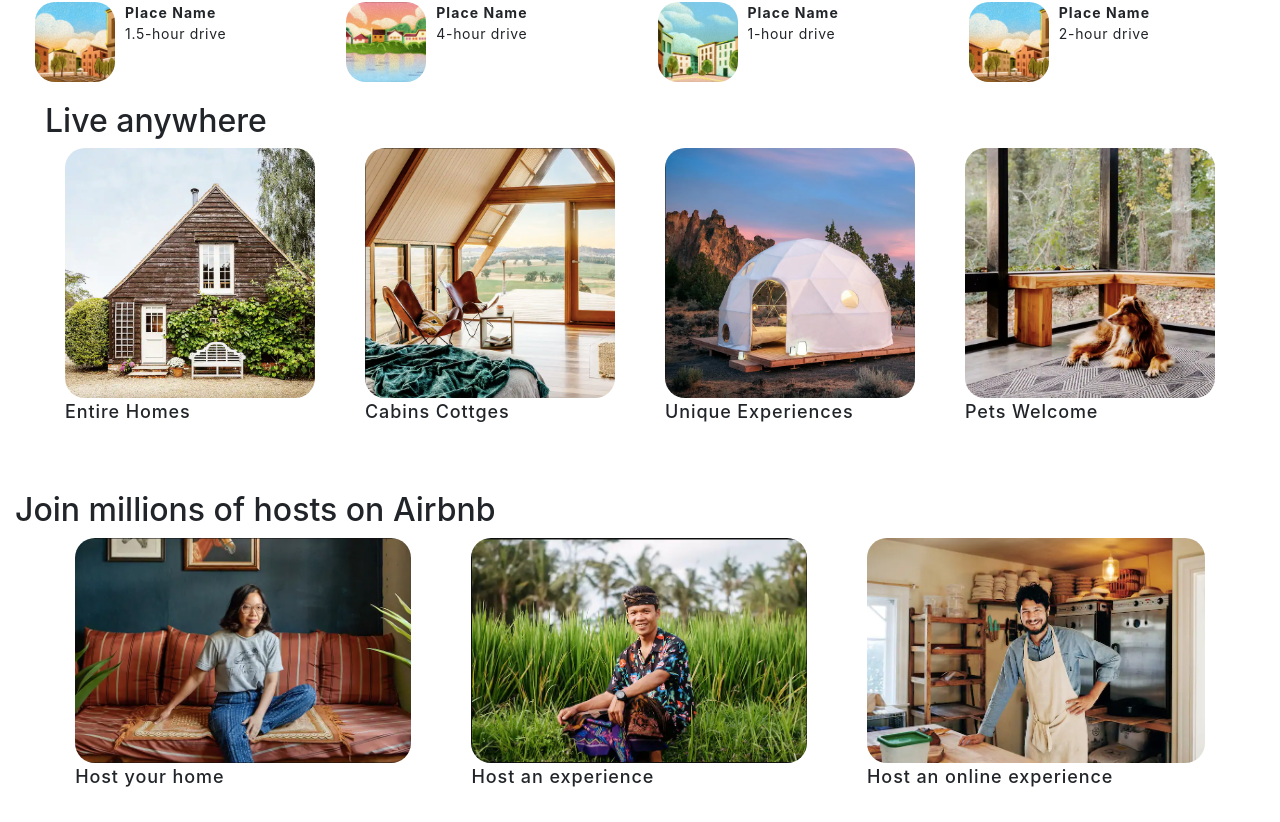
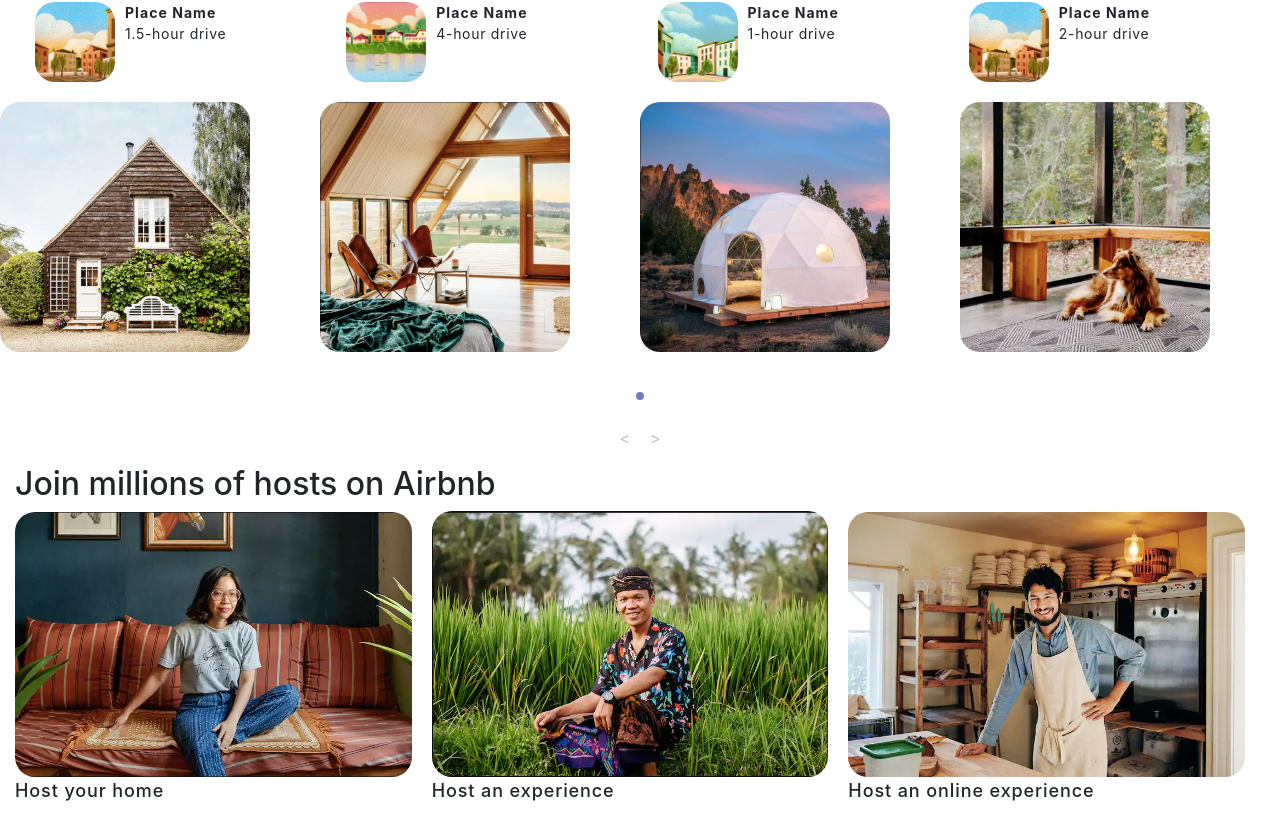
Before and after one commit to youCanCallMeStevie/airbnb-clone, a React (Create React App) app: page / in a window 1280 px wide. Shown: the part 678-1500 px from the top of the page. Built offline with nearby package versions, Linux system fonts and the light colour scheme.

Commit message:
homepage responsivness (carousel npm added))

```diff
--- a/package.json
+++ b/package.json
@@ -11,6 +11,7 @@
     "bootstrap": "^4.5.3",
     "moment": "^2.29.1",
     "react": "^17.0.1",
+    "react-alice-carousel": "^2.2.0",
     "react-bootstrap": "^1.4.0",
     "react-dom": "^17.0.1",
     "react-router-dom": "^5.2.0",
--- a/src/App.js
+++ b/src/App.js
@@ -10,6 +10,7 @@ import SmallScreenNavbar from "./Components/SmallScreenNavbar/SmallScreenNavbar"
 import TypesOfListings from "./Components/TypesOfListings/TypesOfListings";
 import HostsBlock from "./Components/HostsBlock/HostsBlock";
 import OnlineExpHome from "./Components/OnlineExpHome/OnlineExpHome";
+import Testing from "./Components/Testing";
 
 
 
--- a/src/Components/HostsBlock/HostsBlock.css
+++ b/src/Components/HostsBlock/HostsBlock.css
@@ -3,10 +3,12 @@
   justify-content: space-evenly;
   align-items: center;
   margin-bottom: 50px;
+  min-width: 300px;
+  overflow: auto;
 }
-.types-of-hosts-container img {
+/* .types-of-hosts-container img {
   height: 225px;
-}
+} */
 .types-of-hosts-container img ~ p {
   font-size: 18px;
   font-weight: 500;
@@ -14,6 +16,9 @@
 }
 .hosting-type-individual {
   position: relative;
-  height: 250px;
+  /* height: 250px; */
+  width: 100%;
+  max-width: 400px;
+  height: auto;
   border-radius: var(--border-radius);
 }
--- a/src/Components/HostsBlock/HostsBlock.jsx
+++ b/src/Components/HostsBlock/HostsBlock.jsx
@@ -10,7 +10,7 @@ function HostsBlock() {
     <Container fluid>
       <h2>Join millions of hosts on Airbnb</h2>
       <div className="types-of-hosts-container">
-        <div>
+        <div style={{marginRight:"20px"}}>
           <img
             src={HostHome}
             alt="Entire home"
@@ -18,7 +18,7 @@ function HostsBlock() {
           />
           <p>Host your home</p>
         </div>
-        <div>
+        <div style={{marginRight:"20px"}}>
           <img
             src={HostAnExpereince}
             alt="Host an expereince"
@@ -26,7 +26,7 @@ function HostsBlock() {
           />
           <p>Host an experience</p>
         </div>
-        <div>
+        <div style={{marginRight:"20px"}}>
           <img
             src={HostOnline}
             alt="Unique experiences"
--- /dev/null
+++ b/src/Components/Testing.jsx
@@ -0,0 +1,59 @@
+import React from 'react';
+import AliceCarousel from 'react-alice-carousel';
+
+
+class Testing extends React.Component {
+
+  onSlideChange(e) {
+    console.log('Item`s position during a change: ', e.item);
+    console.log('Slide`s position during a change: ', e.slide);
+  }
+
+  onSlideChanged(e) {
+    console.log('Item`s position after changes: ', e.item);
+    console.log('Slide`s position after changes: ', e.slide);
+  }
+
+  render() {
+    const responsive = {
+      0: {
+        items: 1
+      },
+      600: {
+        items: 2
+      },
+      1024: {
+        items: 3
+      }
+    };
+
+    return (
+      <AliceCarousel
+        duration={400}
+        autoPlay={true}
+        startIndex = {1}
+        fadeOutAnimation={true}
+        mouseDragEnabled={true}
+        playButtonEnabled={true}
+        responsive={responsive}
+        autoPlayInterval={2000}
+        autoPlayDirection="rtl"
+        autoPlayActionDisabled={true}
+        onSlideChange={this.onSlideChange}
+        onSlideChanged={this.onSlideChanged}
+      >
+
+<img src={CabinsCottages} onDragStart={handleDragStart} className="listing-type-individual" />,
+  <img src={EntireHomes} onDragStart={handleDragStart} className="listing-type-individual" />,
+  <img src={PetsWelcome} onDragStart={handleDragStart} className="listing-type-individual" />,
+  <img src={UniqueExperiences} onDragStart={handleDragStart} className="listing-type-individual" />,
+        <img className="listing-type-individual" src={EntireHomes}/>
+        <img className="listing-type-individual" src={CabinsCottages}/>
+        <img className="listing-type-individual" src={UniqueExperiences}/>
+        <img className="listing-type-individual" src={PetsWelcome}/>
+      </AliceCarousel>
+    );
+  }
+}
+
+export default Testing;
--- a/src/Components/TypesOfListings/TypesOfListings.jsx
+++ b/src/Components/TypesOfListings/TypesOfListings.jsx
@@ -6,46 +6,97 @@ import PetsWelcome from "../../Assets/Photos/pets-welcome.png";
 import UniqueExperiences from "../../Assets/Photos/unique-stays.png";
 import { Container } from "react-bootstrap";
 
-function TypesOfListings() {
-  return (
-    <Container fluid>
-      <h2 style={{ marginLeft: "30px" }}>Live anywhere</h2>
-      <div className="types-of-listings-container">
-        <div>
-          <img
-            src={EntireHomes}
-            alt="Entire home"
-            className="listing-type-individual"
-          />
-          <p>Entire Homes</p>
-        </div>
-        <div>
-          <img
-            src={CabinsCottages}
-            alt="Cabins & cottges"
-            className="listing-type-individual"
-          />
-          <p>Cabins Cottges</p>
-        </div>
-        <div>
-          <img
-            src={UniqueExperiences}
-            alt="Unique experiences"
-            className="listing-type-individual"
-          />
-          <p>Unique Experiences</p>
-        </div>
-        <div>
-          <img
-            src={PetsWelcome}
-            alt="Pets welcome"
-            className="listing-type-individual"
-          />
-          <p>Pets Welcome</p>
-        </div>
-      </div>
-    </Container>
-  );
+import AliceCarousel from "react-alice-carousel";
+import "react-alice-carousel/lib/alice-carousel.css";
+
+class TypesOfListings extends React.Component {
+  onSlideChange(e) {
+    console.log("Item`s position during a change: ", e.item);
+    console.log("Slide`s position during a change: ", e.slide);
+  }
+
+  onSlideChanged(e) {
+    console.log("Item`s position after changes: ", e.item);
+    console.log("Slide`s position after changes: ", e.slide);
+  }
+
+  render() {
+    const responsive = {
+      0: {
+        items: 1,
+      },
+      500: {
+        items: 2,
+      },
+      750: {
+        items: 3,
+      },
+      1024: {
+        items: 4,
+      },
+    };
+
+    // function TypesOfListings() {
+
+    return (
+      <AliceCarousel
+        duration={400}
+        autoPlay={true}
+        startIndex={1}
+        fadeOutAnimation={true}
+        mouseDragEnabled={true}
+        playButtonEnabled={true}
+        responsive={responsive}
+        autoPlayInterval={2000}
+        autoPlayDirection="rtl"
+        autoPlayActionDisabled={true}
+        onSlideChange={this.onSlideChange}
+        onSlideChanged={this.onSlideChanged}
+      >
+        <img className="listing-type-individual" src={EntireHomes} />
+        <img className="listing-type-individual" src={CabinsCottages} />
+        <img className="listing-type-individual" src={UniqueExperiences} />
+        <img className="listing-type-individual" src={PetsWelcome} />
+      </AliceCarousel>
+      //     <Container fluid>
+      //       <h2 style={{ marginLeft: "30px" }}>Live anywhere</h2>
+      //       <div className="types-of-listings-container">
+      //         <div>
+      //           <img
+      //             src={EntireHomes}
+      //             alt="Entire home"
+      //             className="listing-type-individual"
+      //           />
+      //           <p>Entire Homes</p>
+      //         </div>
+      //         <div>
+      //           <img
+      //             src={CabinsCottages}
+      //             alt="Cabins & cottges"
+      //             className="listing-type-individual"
+      //           />
+      //           <p>Cabins Cottges</p>
+      //         </div>
+      //         <div>
+      //           <img
+      //             src={UniqueExperiences}
+      //             alt="Unique experiences"
+      //             className="listing-type-individual"
+      //           />
+      //           <p>Unique Experiences</p>
+      //         </div>
+      //         <div>
+      //           <img
+      //             src={PetsWelcome}
+      //             alt="Pets welcome"
+      //             className="listing-type-individual"
+      //           />
+      //           <p>Pets Welcome</p>
+      //         </div>
+      //       </div>
+      //     </Container>
+    );
+  }
 }
 
 export default TypesOfListings;
```
Also changed, not shown: 1 other file (tests, documents, lock files or other folders).
